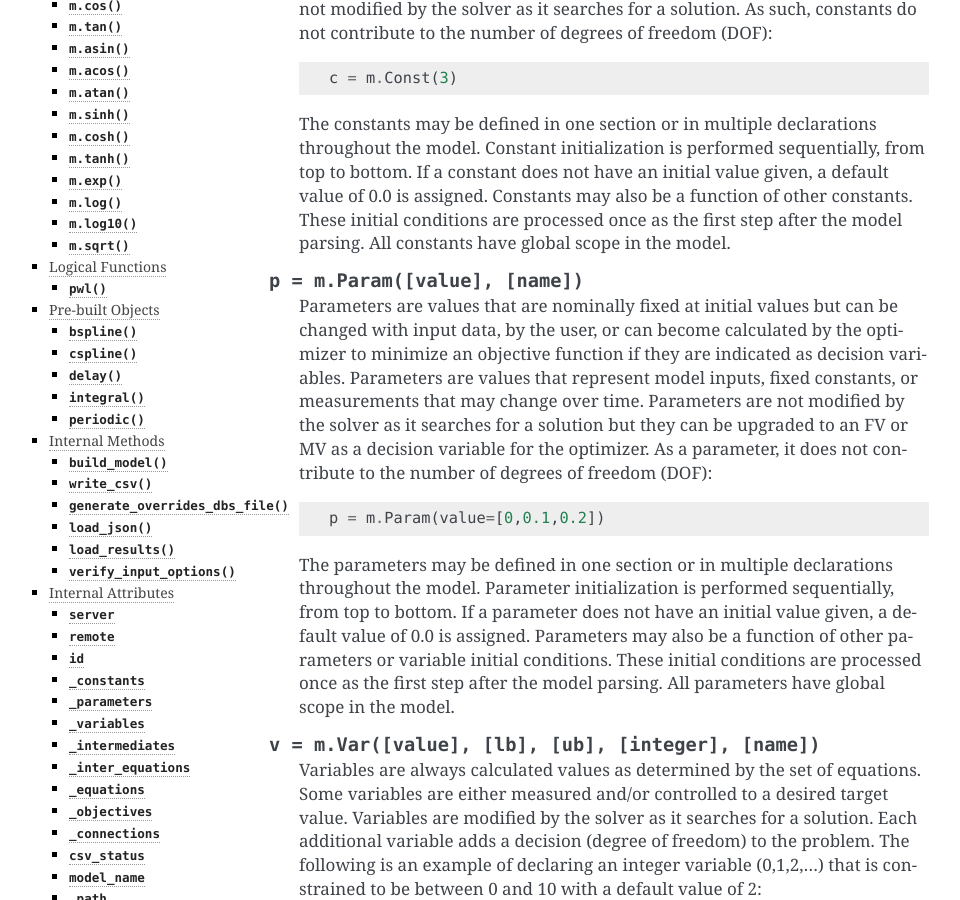
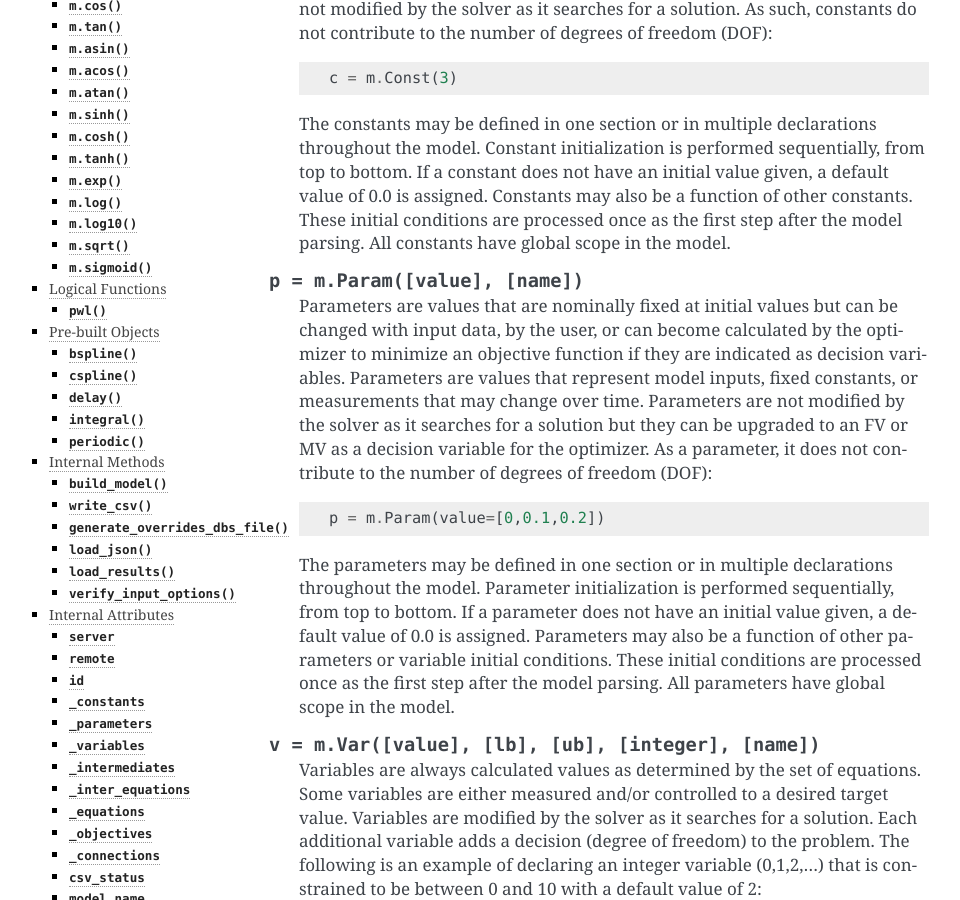
Before and after one commit to BYU-PRISM/GEKKO, a Sphinx documentation site: the page built from docs/model_methods.rst, in a window 1280 px wide and 900 px high, scrolled down 506 px. Shown: the whole window, without its empty margins (151-1111 px from the left). Built offline with Sphinx 7.4.7, drawn with Linux system fonts in a browser that asks for light colours; some of the changed text lies outside the part shown.

Commit message:
Update sigmoid documentation

```diff
--- a/docs/model_methods.rst
+++ b/docs/model_methods.rst
@@ -315,6 +315,10 @@
 
 
 .. py:classmethod:: m.sqrt(other)
+
+
+.. py:classmethod:: m.sigmoid(other)
+
 
 Logical Functions
 ------------------
```
